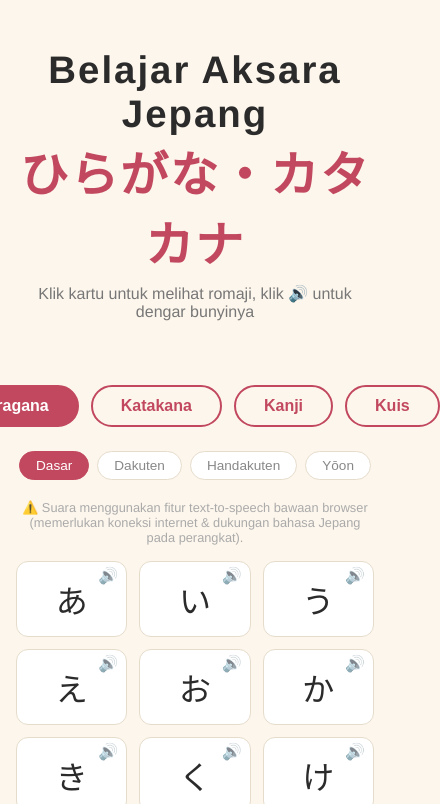
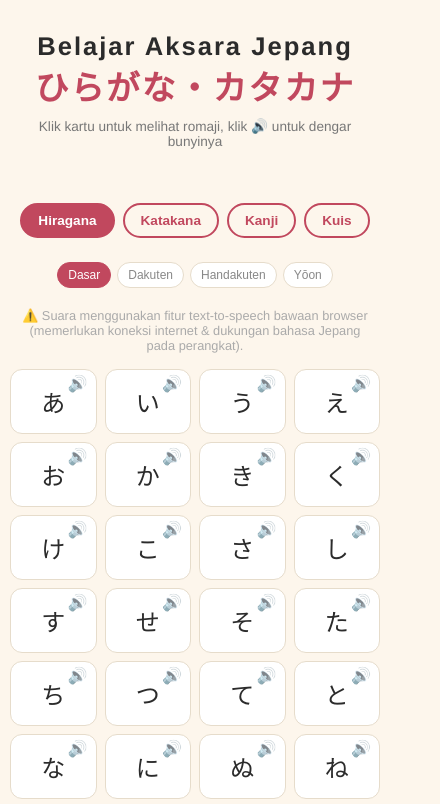
Before and after one commit to sitiaisah07/kuis_hirakana, a plain HTML site: page index.html in a window 390 px wide. Shown: the top 804 px of the page, 440 px wide, since content can reach past the window. Drawn offline with Linux system fonts and the light colour scheme.

Commit message:
fix: mobile

```diff
--- a/index.html
+++ b/index.html
@@ -15,6 +15,10 @@
       }
       * {
         box-sizing: border-box;
+      }
+      html, body {
+        max-width: 100%;
+        overflow-x: hidden;
       }
       body {
         margin: 0;
@@ -45,6 +49,8 @@
         justify-content: center;
         gap: 12px;
         margin: 24px 0;
+        flex-wrap: wrap;
+        padding: 0 12px;
       }
       .tabs button {
         padding: 10px 28px;
@@ -127,6 +133,7 @@
         gap: 8px;
         margin: 0 0 20px;
         flex-wrap: wrap;
+        padding: 0 12px;
       }
       .sub-btn {
         padding: 6px 16px;
@@ -417,6 +424,26 @@
       }
       .kanji-card .kanji-example .ex-mean {
         color: #777;
+      }
+
+      @media (max-width: 480px) {
+        header { padding: 32px 12px 16px; }
+        header h1 { font-size: 1.6rem; }
+        header h1 span { font-size: 2.1rem; }
+        header p { font-size: 0.85rem; padding: 0 8px; }
+        .tabs { gap: 8px; }
+        .tabs button { padding: 8px 16px; font-size: 0.85rem; }
+        .subtabs { gap: 6px; }
+        .sub-btn { padding: 5px 10px; font-size: 0.75rem; }
+        .cat-check { padding: 5px 10px; font-size: 0.75rem; }
+        .quiz-mode { gap: 6px; }
+        .grid, .kana-grid, .kanji-grid { padding: 0 10px; gap: 8px; }
+        .grid { grid-template-columns: repeat(auto-fill, minmax(70px, 1fr)); }
+        .kana-grid { grid-template-columns: repeat(auto-fill, minmax(100px, 1fr)); }
+        .card .kana { font-size: 1.5rem; }
+        .kana-card .kana-char { font-size: 1.8rem; }
+        .finish-btn { padding: 10px 24px; font-size: 0.9rem; }
+        .quiz-box { padding: 0 10px; }
       }
     </style>
   </head>
```
